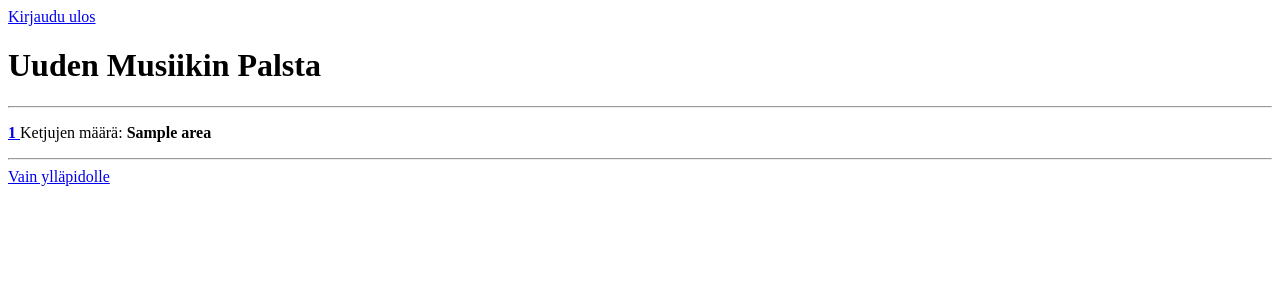
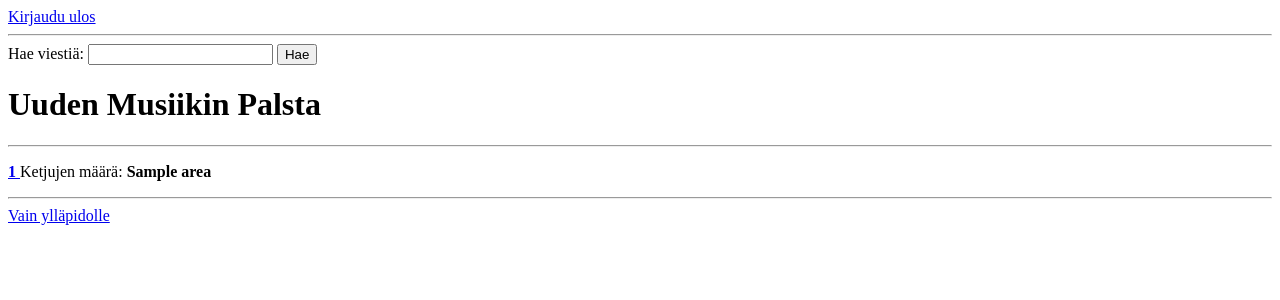
Before and after one commit to lehtimau/UudenMusiikinPalsta, a Flask app: template templates/index.html in a window 1280 px wide. Shown: the top 300 px of the page. Run offline with Flask 3, Linux system fonts and the light colour scheme; the template is opened without the code that fills it: most values are stand-ins (such as "Sample title", 1, 10 or a date in 2020).

Commit message:
Added search box

```diff
--- a/templates/index.html
+++ b/templates/index.html
@@ -1,7 +1,11 @@
 <!DOCTYPE html>
 
 <a href=/logout> Kirjaudu ulos </a>
-
+<hr>
+<form action="/result" method="get">
+Hae viestiä: <input type="text" name="query">
+<input type="submit" value="Hae">
+</form>
 
 <h1> Uuden Musiikin Palsta </h1>
 
```
